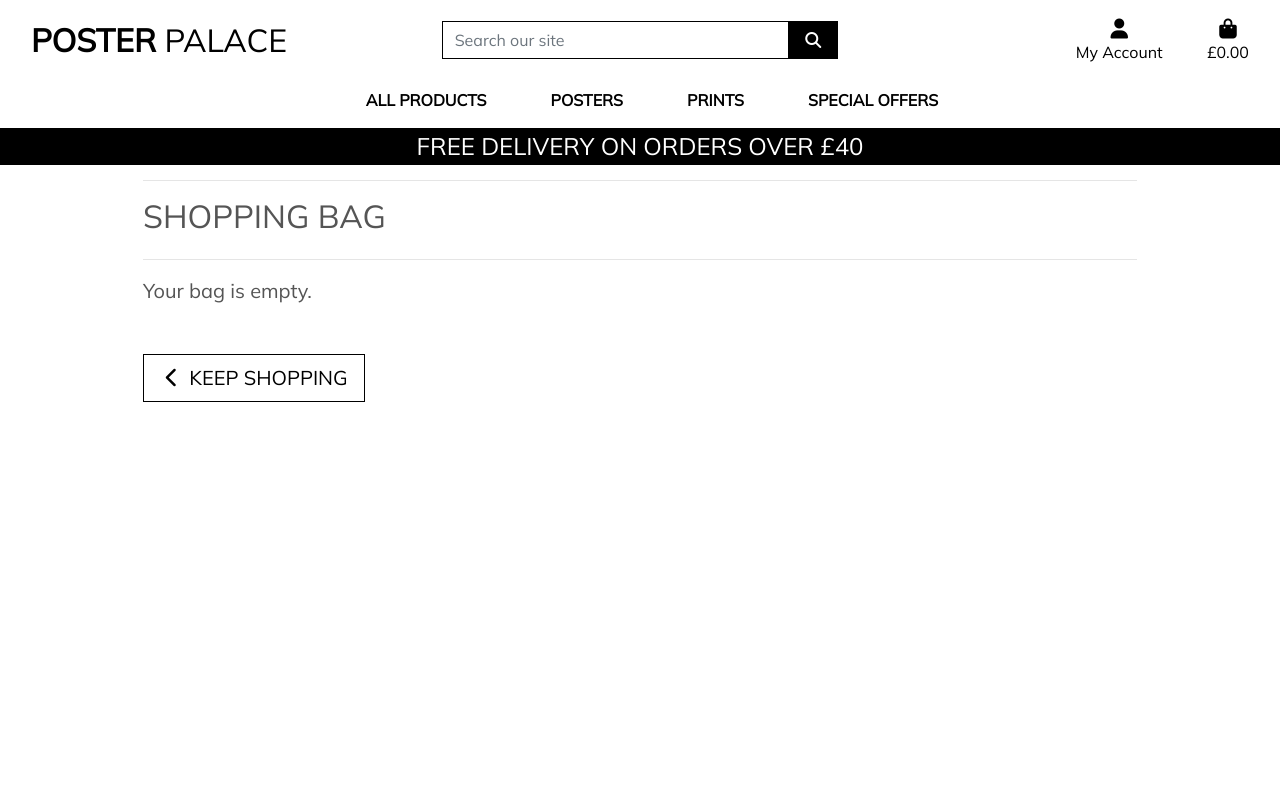
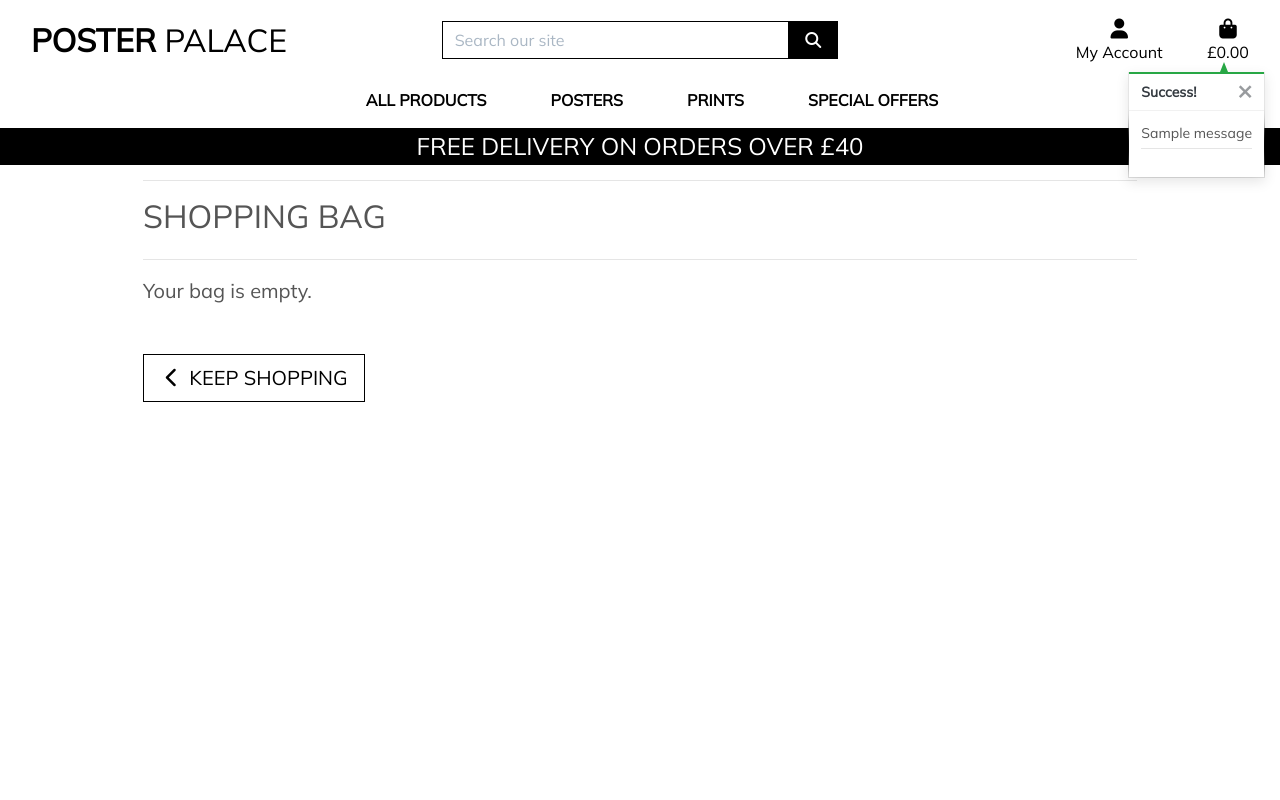
Before and after one commit to todiane/poster-palace, a Django app: page /bag/ in a window 1280 px wide. Run offline with Django 3.2, Linux system fonts and the light colour scheme; one stand-in notice (Sample message) is shown; some libraries are stand-ins or nearby versions.

Commit message:
Add bootstrap toast plus html pages to show shopping cart changes

```diff
--- a/bag/templates/bag/bag.html
+++ b/bag/templates/bag/bag.html
@@ -47,7 +47,7 @@
                                         <p class="my-0 small text-muted">SKU: {{ item.product.sku|upper }}</p>
                                     </td>
                                     <td class="py-3">
-                                        <p class="my-0">${{ item.product.price }}</p>
+                                        <p class="my-0">&#163;{{ item.product.price }}</p>
                                     </td>
                                     <td class="py-3 w-25">
                                         <form class="form update-form" method="POST" action="{% url 'adjust_bag' item.item_id %}">
@@ -84,18 +84,18 @@
                                         <a class="remove-item text-danger float-right" id="remove_{{ item.item_id }}" data-product_size="{{ item.size }}"><small>Remove</small></a>
                                     </td>
                                     <td class="py-3">
-                                        <p class="my-0">${{ item.product.price | calc_subtotal:item.quantity }}</p>
+                                        <p class="my-0">&#163;{{ item.product.price | calc_subtotal:item.quantity }}</p>
                                     </td>
                                 </tr>
                             {% endfor %}
                             <tr>
                                 <td colspan="5" class="pt-5 text-right">
-                                    <h6><strong>Bag Total: ${{ total|floatformat:2 }}</strong></h6>
-                                    <h6>Delivery: ${{ delivery|floatformat:2 }}</h6>
-                                    <h4 class="mt-4"><strong>Grand Total: ${{ grand_total|floatformat:2 }}</strong></h4>
+                                    <h6><strong>Bag Total: &#163;{{ total|floatformat:2 }}</strong></h6>
+                                    <h6>Delivery: &#163;{{ delivery|floatformat:2 }}</h6>
+                                    <h4 class="mt-4"><strong>Grand Total: &#163;{{ grand_total|floatformat:2 }}</strong></h4>
                                     {% if free_delivery_delta > 0 %}
                                         <p class="mb-1 text-danger">
-                                            You could get free delivery by spending just <strong>${{ free_delivery_delta }}</strong> more!
+                                            You could get free delivery by spending just <strong>&#163;{{ free_delivery_delta }}</strong> more!
                                         </p>
                                     {% endif %}
                                 </td>
--- a/poster_palace/settings.py
+++ b/poster_palace/settings.py
@@ -79,6 +79,8 @@ TEMPLATES = [
         },
     },
 ]
+
+MESSAGE_STORAGE = 'django.contrib.messages.storage.session.SessionStorage'
 
 AUTHENTICATION_BACKENDS = [
     # Needed to login by username in Django admin, regardless of `allauth`
--- a/static/css/style.css
+++ b/static/css/style.css
@@ -101,7 +101,79 @@ a.category-badge > span.badge:hover {
     cursor: pointer;
 }
 
-/* -------------------------------- Media Queries */
+input[name='q']::placeholder {
+    color: #aab7c4;
+}
+
+/* bootstrap toasts */
+
+.message-container {
+    position: fixed;
+    top: 72px;
+    right: 15px;
+    z-index: 99999999999;
+}
+
+.custom-toast {
+    overflow: visible;
+}
+
+.toast-capper {
+    height: 2px;
+}
+
+/* from CSS-tricks.com: https://css-tricks.com/snippets/css/css-triangle/ */
+.arrow-up {
+    width: 0;
+    height: 0;
+    border-left: 4px solid transparent;
+    border-right: 4px solid transparent;
+    border-bottom: 10px solid black;
+    position: absolute;
+    top: -10px;
+    right: 36px;
+}
+
+/* Convenience classes - colors copied from Bootstrap */
+.arrow-primary {
+    border-bottom-color: #007bff !important;
+}
+
+.arrow-secondary {
+    border-bottom-color: #6c757d !important;
+}
+
+.arrow-success {
+    border-bottom-color: #28a745 !important;
+}
+
+.arrow-danger {
+    border-bottom-color: #dc3545 !important;
+}
+
+.arrow-warning {
+    border-bottom-color: #ffc107 !important;
+}
+
+.arrow-info {
+    border-bottom-color: #17a2b8 !important;
+}
+
+.arrow-light {
+    border-bottom-color: #f8f9fa !important;
+}
+
+.arrow-dark {
+    border-bottom-color: #343a40 !important;
+}
+
+.bag-notification-wrapper {
+    height: 100px;
+    overflow-x: hidden;
+    overflow-y: auto;
+}
+
+/* Media Queries */
 
 /* Slightly larger container on xl screens */
 @media (min-width: 1200px) {
--- a/templates/base.html
+++ b/templates/base.html
@@ -107,7 +107,21 @@
   </header>
 
   {% if messages %}
-      <div class="message-container"></div>
+  <div class="message-container">
+      {% for message in messages %}
+          {% with message.level as level %}
+              {% if level == 40 %}
+                  {% include 'includes/toasts/toast_error.html' %}
+              {% elif level == 30 %}
+                  {% include 'includes/toasts/toast_warning.html' %}
+              {% elif level == 25 %}
+                  {% include 'includes/toasts/toast_success.html' %}
+              {% else %}
+                  {% include 'includes/toasts/toast_info.html' %}
+              {% endif %}
+          {% endwith %}
+      {% endfor %}
+  </div>
 {% endif %}
 
 {% block page_header %}
@@ -117,7 +131,11 @@
 {% endblock %}
 
 {% block postloadjs %}
+<script type="text/javascript">
+  $('.toast').toast('show');
+</script>
 {% endblock %}
+
 
 
   </body>
--- /dev/null
+++ b/templates/includes/toasts/toast_success.html
@@ -0,0 +1,58 @@
+<div class="toast custom-toast rounded-0 border-top-0" data-autohide="false">
+    <div class="arrow-up arrow-success"></div>
+    <div class="w-100 toast-capper bg-success"></div>
+    <div class="toast-header bg-white text-dark">
+        <strong class="mr-auto">Success!</strong>
+        <button type="button" class="ml-2 mb-1 close text-dark" data-dismiss="toast" aria-label="Close">
+            <span aria-hidden="true">&times;</span>
+        </button>
+    </div>
+    <div class="toast-body bg-white">
+        <div class="row">
+            <div class="col">
+                {{ message }}
+                <hr class="mt-1 mb-3">
+            </div>
+        </div>
+        {% if grand_total and not on_profile_page %}
+            <p class="logo-font bg-white text-black py-1">Your Bag ({{ product_count }})</p>
+            <div class="bag-notification-wrapper">
+                {% for item in bag_items %}
+                    <div class="row">
+                        <div class="col-3 my-1">
+                            {% if item.product.image %}
+                                <img class="w-100" src="{{ item.product.image.url }}" alt="{{ item.product.name }}">
+                            {% else %}
+                                <img class="w-100" src="{{ MEDIA_URL }}noimage.png" alt="{{ item.product.name }}">
+                            {% endif %}
+                        </div>
+                        <div class="col-9">
+                            <p class="my-0"><strong>{{ item.product.name }}</strong></p>
+                            <p class="my-0 small">Size: {% if item.product.has_sizes %}{{ item.size|upper }}{% else %}N/A{% endif %}</p>
+                            <p class="my-0 small text-muted">Qty: {{ item.quantity }}</p>
+                        </div>
+                    </div>
+                {% endfor %}
+            </div>
+            <div class="row">
+                <div class="col">
+                    <strong><p class="mt-3 mb-1 text-black">
+                        Total{% if free_delivery_delta > 0 %} (Exc. delivery){% endif %}:
+                        <span class="float-right">&#163;{{ total|floatformat:2 }}</span>
+                    </p></strong>
+                    {% if free_delivery_delta > 0 %}
+                        <p class="mb-0 p-2 bg-warning shadow-sm text-black text-center">
+                            Spend <strong>${{ free_delivery_delta }}</strong> more to get free next day delivery!
+                        </p>
+                    {% endif %}
+                    <a href="{% url 'view_bag' %}" class="btn btn-black btn-block rounded-0">
+                        <span class="text-uppercase">Go To Secure Checkout</span>
+                        <span class="icon">
+                            <i class="fas fa-lock"></i>
+                        </span>
+                    </a>
+                </div>
+            </div>
+        {% endif %}
+    </div>
+</div>
```
Also changed, not shown: templates/includes/toasts/toast_error.html (added, +13 -0 lines), templates/includes/toasts/toast_info.html (added, +13 -0 lines), templates/includes/toasts/toast_warning.html (added, +13 -0 lines), db.sqlite3. Lines whose indentation alone changed are shown as unchanged.
